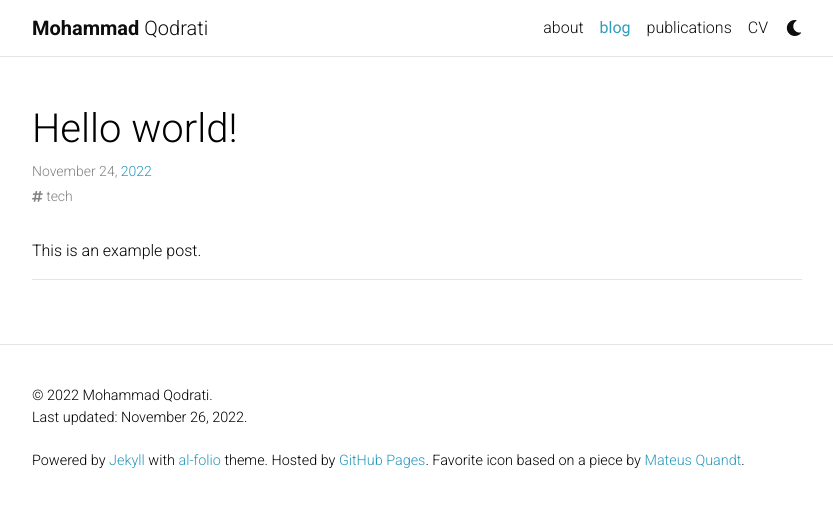
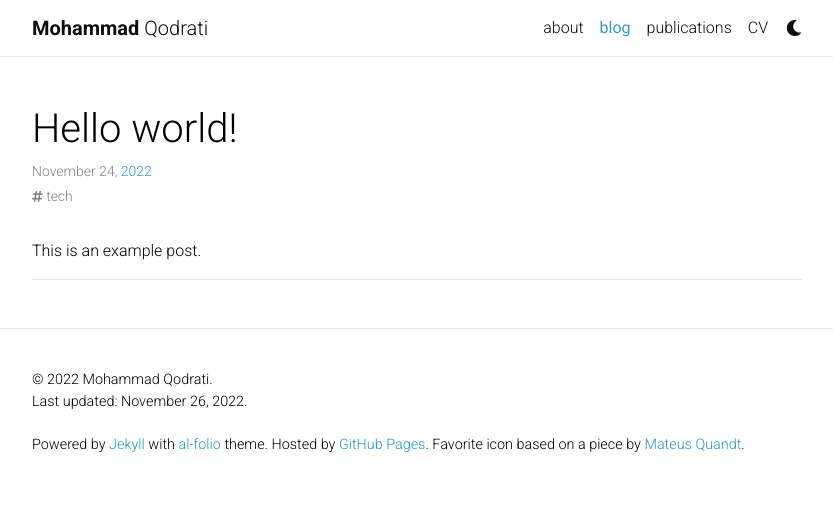
Before and after one commit to qomhmd/qomhmd.github.io, a Jekyll site: the page built from _posts/2022-11-24-hello-world.md, in a window 1280 px wide. Shown: the top 507 px of the page, without its empty margins (223-1056 px from the left). Built offline with Jekyll 4.4.1, drawn with Linux system fonts in a browser that asks for light colours; comment, search, counter and statistics services are not loaded; a style sheet for code colours, icons or effects is not loaded.

Commit message:
Change CV; reduce margin btwn post and Disqus

```diff
--- a/_data/cv.yml
+++ b/_data/cv.yml
@@ -79,6 +79,7 @@
         - Wordpress, MovableType <i>(not open-source anymore)</i>
         - Adobe Photoshop
         - MS Office, Google Drive
+        - HL7 FHIR
         - Zotero
     - title: 'intermediate <small style="float: right; font-style: normal; font-size: 70%;">🟨🟨🟨⬜️⬜️</small>'
       items:
@@ -90,6 +91,7 @@
     - title: 'beginner <small style="float: right; font-style: normal; font-size: 70%;">🟨🟨⬜️⬜️⬜️</small>'
       items:
         - Artificial intelligence / Machine learning
+        - IBM SPSS Statistics
         - RDF
     - title: 'basic <small style="float: right; font-style: normal; font-size: 70%;">🟨⬜️⬜️⬜️⬜️</small>'
       items:
--- a/_sass/_base.scss
+++ b/_sass/_base.scss
@@ -673,7 +673,7 @@
   }
   .post-content{
     border-bottom: 1px solid var(--global-divider-color);
-    margin-bottom: 4em;
+    margin-bottom: 2em;
     blockquote {
       border-left: 5px solid var(--global-theme-color);
       padding: 8px;
```
